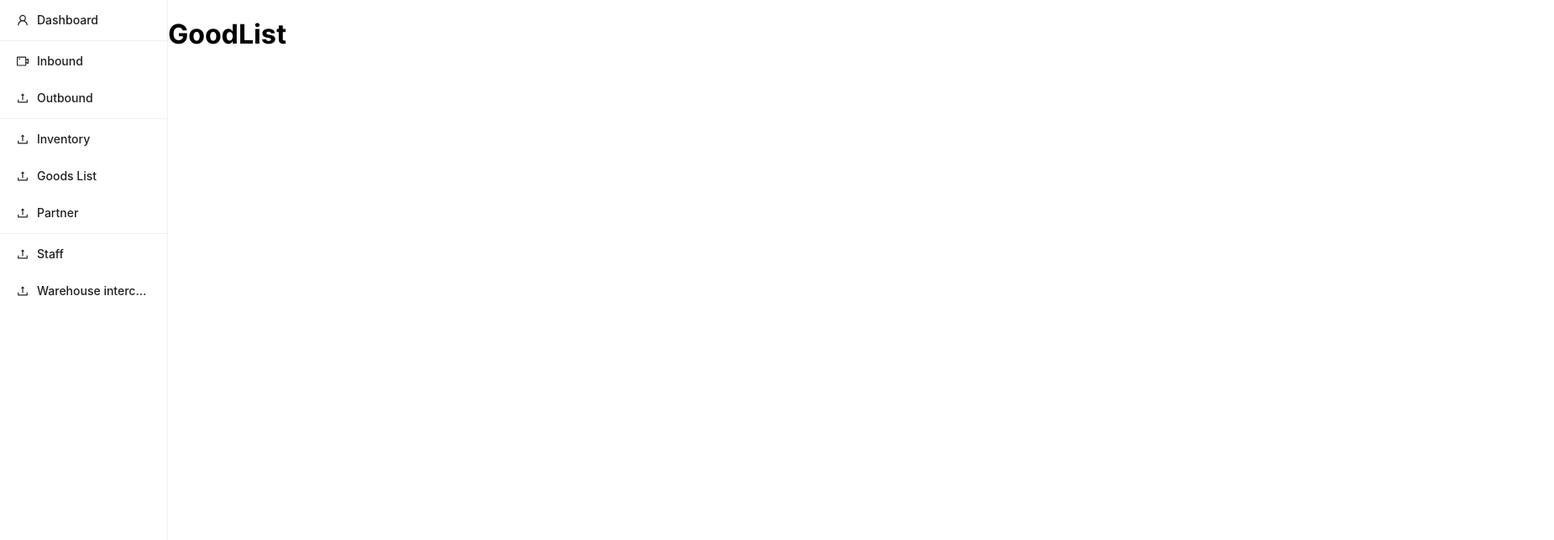
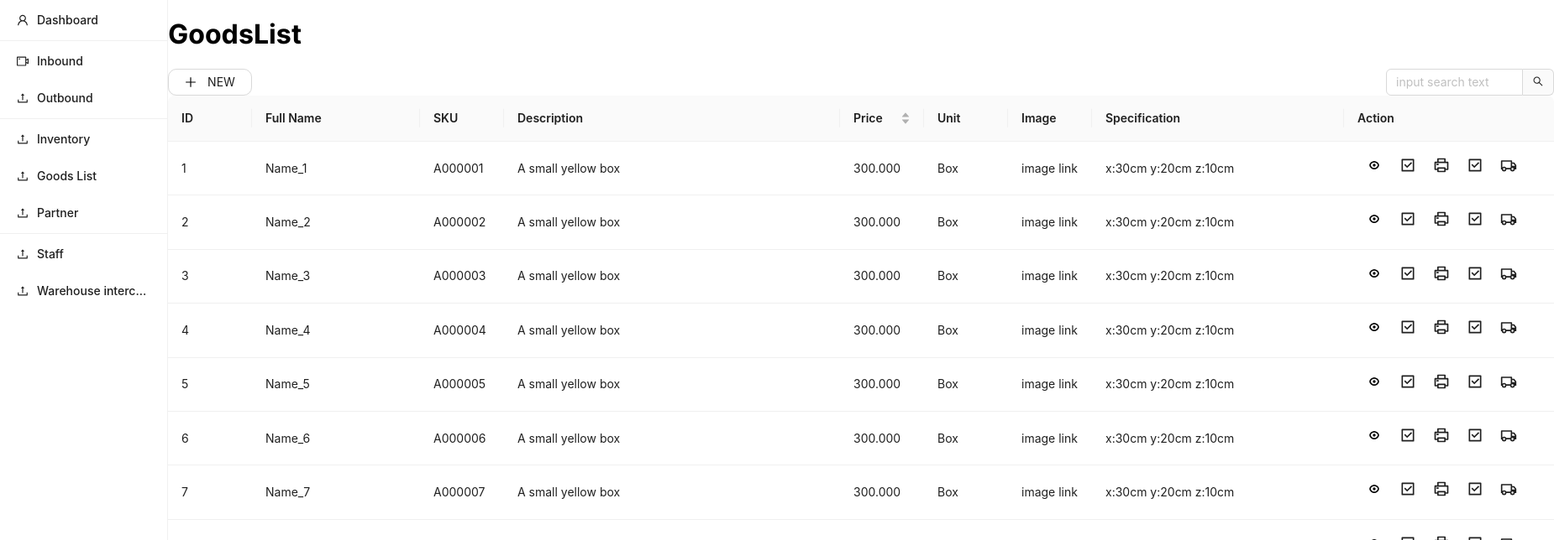
Before and after one commit to Kawaiibuta/StorageManagement, a React (Create React App) app: page /goods-list in a window 1280 px wide. Shown: the top 644 px of the page at 84% size, 1850 px wide, since content can reach past the window. Built offline with nearby package versions, Linux system fonts and the light colour scheme.

Commit message:
add Components: Button, SearchBar, ToolBar,ActionBar

```diff
--- /dev/null
+++ b/src/components/ActionBar/actionbar.css
@@ -0,0 +1,6 @@
+a {
+  text-decoration: none;
+  color: inherit;
+  font-size: 20px;
+  margin: 3px 10px;
+}
--- /dev/null
+++ b/src/components/ActionBar/actionbar.js
@@ -0,0 +1,52 @@
+import React from "react";
+import { Action } from "antd";
+import {
+  RiDeleteBin6Line,
+  RiCheckboxLine,
+  RiEditBoxLine,
+  RiTruckLine,
+  RiPrinterLine,
+} from "react-icons/ri";
+import { GrFormView } from "react-icons/gr";
+import "./actionbar.css";
+
+const CustomAction = (props) => {
+  const { numActions } = props;
+  const actions = [];
+  switch (numActions) {
+    case 2:
+      actions.push(
+        <div>
+          <a>{<RiEditBoxLine />}</a>
+          <a>{<RiDeleteBin6Line />}</a>
+        </div>
+      );
+      break;
+    case 4:
+      actions.push(
+        <div>
+          <a>{<RiTruckLine />}</a>
+          <a>{<RiCheckboxLine />}</a>
+          <a>{<RiEditBoxLine />}</a>
+          <a>{<RiDeleteBin6Line />}</a>
+        </div>
+      );
+      break;
+    case 5:
+      actions.push(
+        <div>
+          <a>{<GrFormView />}</a>
+          <a>{<RiCheckboxLine />}</a>
+          <a>{<RiPrinterLine />}</a>
+          <a>{<RiCheckboxLine />}</a>
+          <a>{<RiTruckLine />}</a>
+        </div>
+      );
+      break;
+    default:
+      actions.push(<div></div>);
+      break;
+  }
+  return actions;
+};
+export default CustomAction;
--- /dev/null
+++ b/src/components/CustomButton/custombutton.css
@@ -0,0 +1,21 @@
+.one {
+  width: 100px;
+  background-color: white;
+  border-radius: 10px;
+}
+.two-one {
+  width: 100px;
+  background-color: white;
+  border-right: none;
+  border-radius: 10px 0px 0px 10px;
+}
+.two-two {
+  width: 100px;
+  background-color: white;
+  border-left: none;
+  border-radius: 0px 10px 10px 0px;
+}
+.icon {
+  margin-right: 5px;
+  vertical-align: -1px;
+}
--- /dev/null
+++ b/src/components/CustomButton/custombutton.js
@@ -0,0 +1,41 @@
+import React, { useState } from "react";
+import { Button } from "antd";
+import { GrAdd, GrRefresh } from "react-icons/gr";
+import "./custombutton.css";
+
+const CustomButton = (props) => {
+  const { numButtons } = props;
+  const buttons = [];
+  switch (numButtons) {
+    case 0:
+      break;
+    case 1:
+      buttons.push(
+        <Button className="one">
+          <GrAdd className="icon" />
+          NEW
+        </Button>
+      );
+      break;
+    case 2:
+      buttons.push(
+        <Button className="two-one">
+          <GrAdd className="icon" />
+          NEW
+        </Button>
+      );
+      buttons.push(
+        <Button className="two-two">
+          <GrRefresh className="icon" />
+          REFRESH
+        </Button>
+      );
+      break;
+
+    default:
+      buttons.push(<Button>New</Button>);
+      break;
+  }
+  return <div style={{ display: "inline" }}>{buttons}</div>;
+};
+export default CustomButton;
--- /dev/null
+++ b/src/components/SearchBar/searchbar.js
@@ -0,0 +1,18 @@
+import React from "react";
+import { Input } from "antd";
+import { AiOutlineSearch } from "react-icons/ai";
+
+const onSearch = (value, _e, info) => console.log(info?.source, value);
+const SearchBar = (props) => {
+  return (
+    <Input
+      addonAfter={<AiOutlineSearch />}
+      onSearch={onSearch}
+      placeholder="input search text"
+      allowClear
+      style={{ width: 200 }}
+      {...props}
+    />
+  );
+};
+export default SearchBar;
--- /dev/null
+++ b/src/components/ToolBar/toolbar.css
@@ -0,0 +1,6 @@
+.left {
+  float: left;
+}
+.right {
+  float: right;
+}
--- /dev/null
+++ b/src/components/ToolBar/toolbar.js
@@ -0,0 +1,46 @@
+import React from "react";
+import CustomButton from "../../components/CustomButton/custombutton.js";
+import SearchBar from "../../components/SearchBar/searchbar.js";
+import "./toolbar.css";
+
+const ToolBar = (props) => {
+  const { type } = props;
+  const toolbar = [];
+  switch (type) {
+    case 0:
+      break;
+    case 1:
+      toolbar.push(
+        <div>
+          <CustomButton className="left" numButtons={1} />
+          <SearchBar className="right"></SearchBar>
+        </div>
+      );
+      break;
+    case 2:
+      toolbar.push(
+        <div>
+          <CustomButton className="left" numButtons={2} />
+          <SearchBar className="right"></SearchBar>
+        </div>
+      );
+      break;
+    case 3:
+      toolbar.push(
+        <div>
+          <SearchBar className="right"></SearchBar>
+        </div>
+      );
+      break;
+    default:
+      toolbar.push(
+        <div>
+          <CustomButton className="left" numButtons={1} />
+          <SearchBar className="right"></SearchBar>
+        </div>
+      );
+      break;
+  }
+  return toolbar;
+};
+export default ToolBar;
--- a/src/pages/GoodsList/index.js
+++ b/src/pages/GoodsList/index.js
@@ -1,9 +1,131 @@
 import React from "react";
+import { Table } from "antd";
+import { ColumnsType } from "antd/es/table";
+import ToolBar from "../../components/ToolBar/toolbar.js";
+import ActionBar from "../../components/ActionBar/actionbar.js";
+import { AudioOutlined } from "@ant-design/icons";
+
+const suffix = (
+  <AudioOutlined
+    style={{
+      fontSize: 16,
+      color: "#1677ff",
+    }}
+  />
+);
+function good(
+  id,
+  name,
+  sku_code,
+  description,
+  price,
+  unit,
+  image,
+  specification
+) {
+  this.id = id;
+  this.name = name;
+  this.sku_code = sku_code;
+  this.description = description;
+  this.price = price;
+  this.unit = unit;
+  this.image = image;
+  this.specification = specification;
+}
+const dataSource = [];
+for (let i = 1; i < 100; i++) {
+  dataSource.push(
+    new good(
+      i,
+      "Name_" + i.toString(),
+      "A00000" + i.toString(),
+      "A small yellow box",
+      "300.000",
+      "Box",
+      "image link",
+      "x:30cm y:20cm z:10cm"
+    )
+  );
+}
+
+const columns = [
+  {
+    title: "ID",
+    width: 100,
+    dataIndex: "id",
+    key: "id",
+    fixed: "left",
+  },
+  {
+    title: "Full Name",
+    width: 200,
+    dataIndex: "name",
+    key: "name",
+    fixed: "left",
+  },
+  {
+    title: "SKU",
+    width: 100,
+    dataIndex: "sku_code",
+    key: "1",
+  },
+  {
+    title: "Description",
+    width: 400,
+    dataIndex: "description",
+    key: "2",
+  },
+  {
+    title: "Price",
+    dataIndex: "price",
+    key: "3",
+    width: 100,
+    sorter: true,
+  },
+  {
+    title: "Unit",
+    dataIndex: "unit",
+    key: "4",
+    width: 100,
+  },
+  {
+    title: "Image",
+    dataIndex: "image",
+    key: "5",
+    width: 100,
+  },
+  {
+    title: "Specification",
+    dataIndex: "specification",
+    fixed: "left",
+    key: "6",
+    width: 300,
+  },
+  {
+    title: "Action",
+    key: "operation",
+    fixed: "right",
+    width: 250,
+    render: () => <ActionBar numActions={5} />,
+  },
+];
 
 function GoodsList() {
   return (
     <div>
-      <h1>GoodList</h1>
+      <h1>GoodsList</h1>
+      <ToolBar type={1}></ToolBar>
+      <Table
+        columns={columns}
+        dataSource={dataSource}
+        pagination={{
+          showQuickJumper: true,
+          total: dataSource.length,
+        }}
+        scroll={{
+          x: 1300,
+        }}
+      />
     </div>
   );
 }
```
